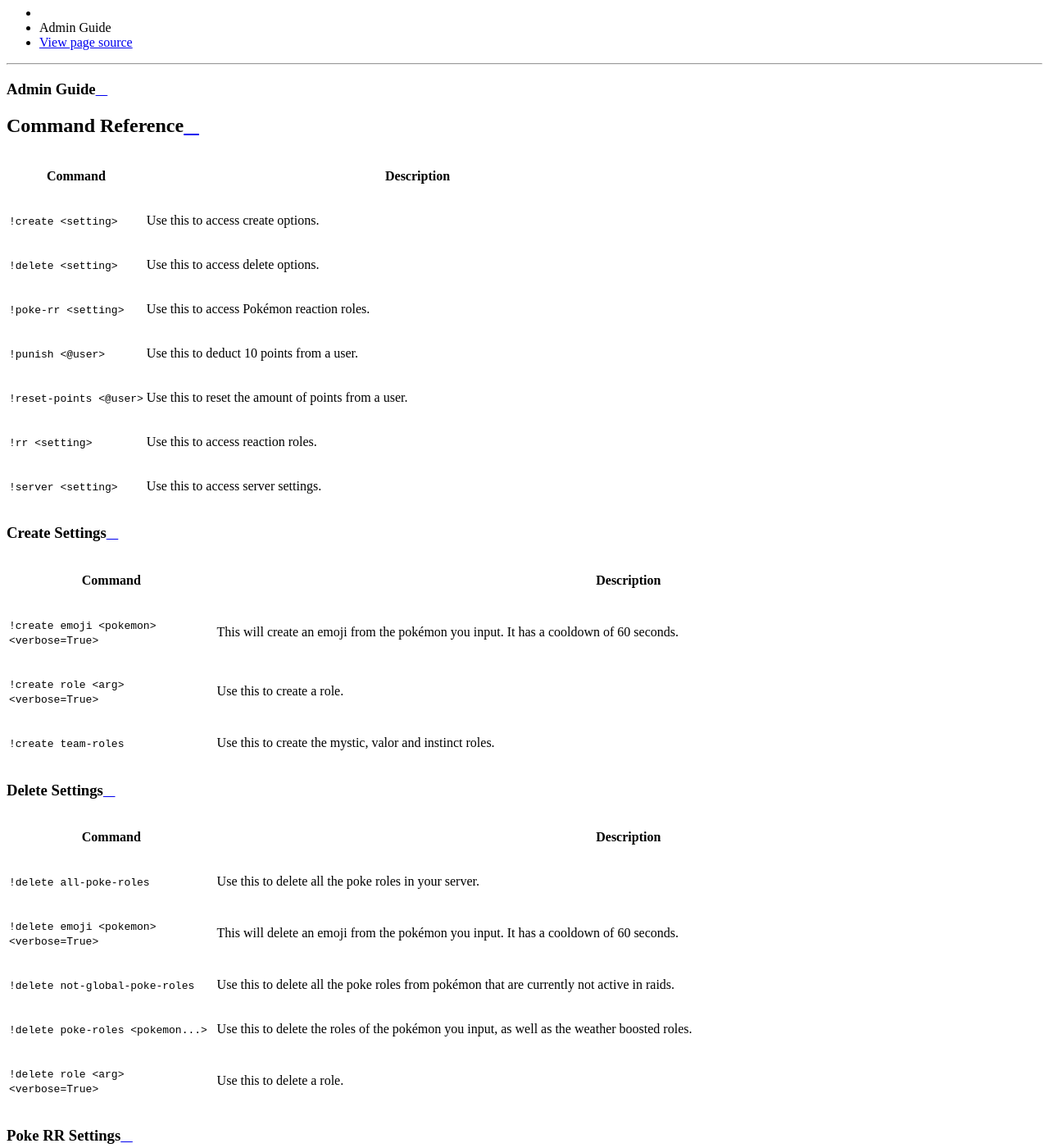
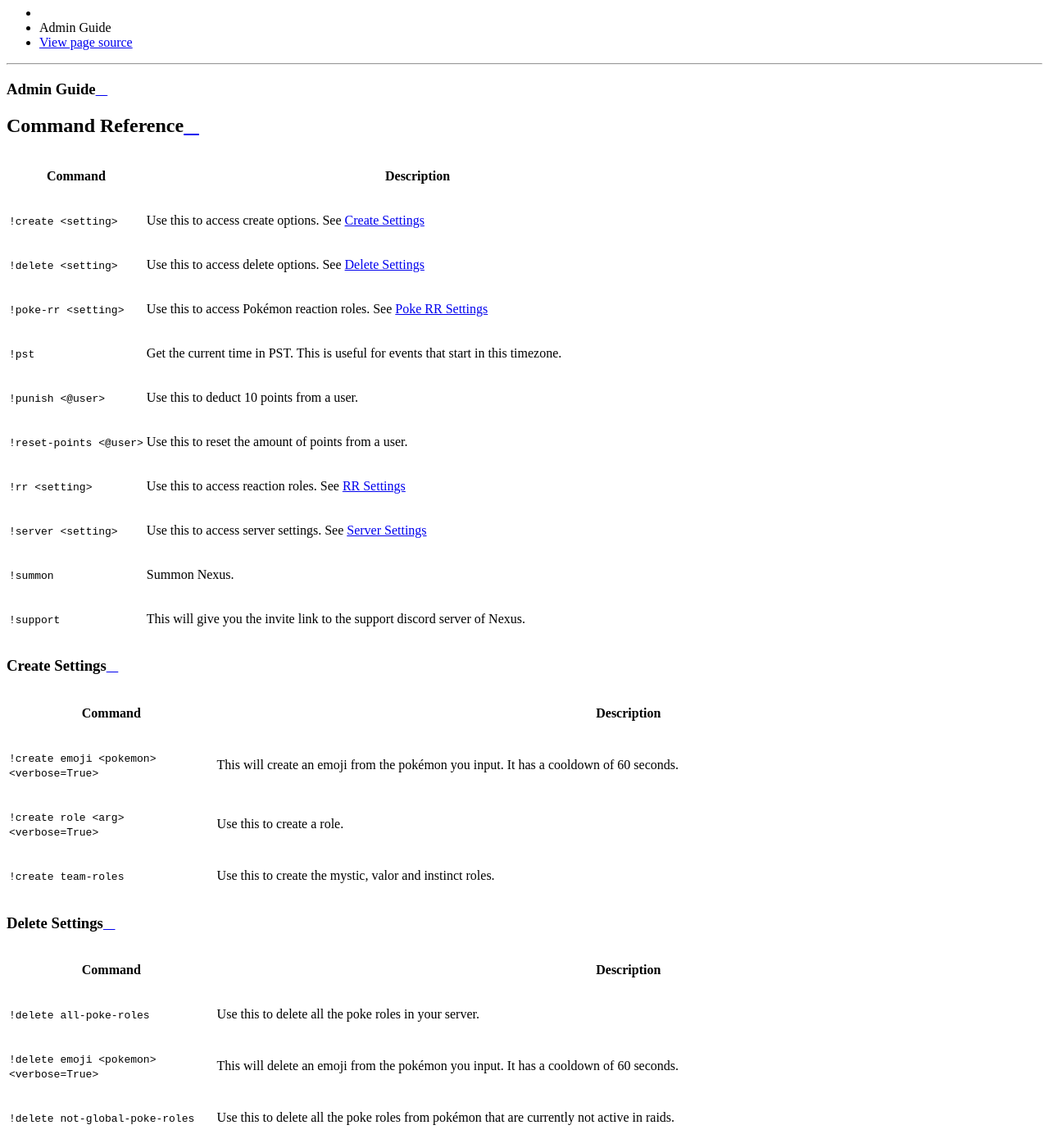
Before and after one commit to NexusRaids/nexus-docs, a Sphinx documentation site: the page built from docs/admin.md, in a window 1280 px wide and 1400 px high, scrolled down 456 px. Shown: the whole window at 82% size. Built offline with Sphinx 7.4.7 and the Read the Docs theme 2.0.0, drawn with Linux system fonts in a browser that asks for light colours; formulas are drawn with MathJax 3; some of the changed text lies outside the part shown.

Commit message:
Update admin.md

````diff
--- a/docs/admin.md
+++ b/docs/admin.md
@@ -7,13 +7,16 @@
    :header: "Command", "Description"
    :widths: 5, 20
 
-   ``!create <setting>``, "Use this to access create options."
-   ``!delete <setting>``, "Use this to access delete options."
-   ``!poke-rr <setting>``, "Use this to access Pokémon reaction roles."
+   ``!create <setting>``, "Use this to access create options. See `Create Settings`_"
+   ``!delete <setting>``, "Use this to access delete options. See `Delete Settings`_"
+   ``!poke-rr <setting>``, "Use this to access Pokémon reaction roles. See `Poke RR Settings`_"
+   ``!pst``, "Get the current time in PST. This is useful for events that start in this timezone."
    ``!punish <@user>``, "Use this to deduct 10 points from a user."
    ``!reset-points <@user>``, "Use this to reset the amount of points from a user."
-   ``!rr <setting>``, "Use this to access reaction roles."
-   ``!server <setting>``, "Use this to access server settings."
+   ``!rr <setting>``, "Use this to access reaction roles. See `RR Settings`_"
+   ``!server <setting>``, "Use this to access server settings. See `Server Settings`_"
+   ``!summon``, "Summon Nexus."
+   ``!support``, "This will give you the invite link to the support discord server of Nexus."
 
 ```
 
````
Also changed, not shown: other parts of docs/admin.md (+1 -1 lines).
